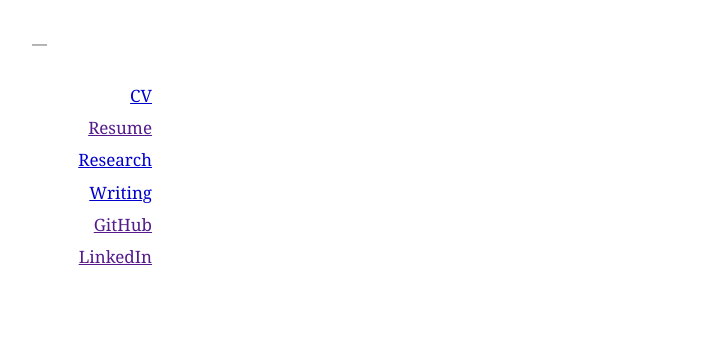
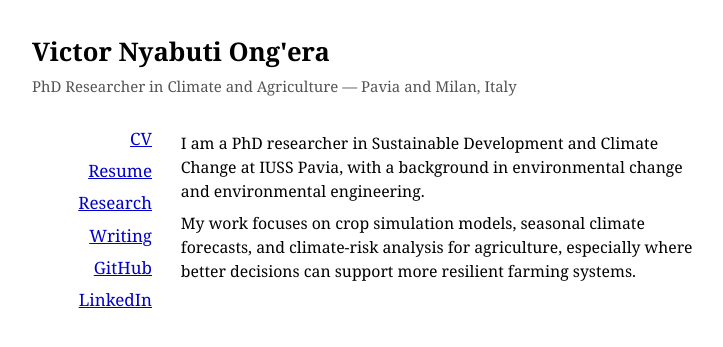
Before and after one commit to Ongevic/research, a Jekyll site: the page built from src/index.md, in a window 1280 px wide. Shown: the top 347 px of the page, without its empty margins (268-991 px from the left). Built offline with Jekyll 4.4.1, drawn with Linux system fonts in a browser that asks for light colours.

Commit message:
Hard-code homepage content, remove Liquid from index

```diff
--- a/src/index.md
+++ b/src/index.md
@@ -4,23 +4,22 @@ title: Victor Nyabuti Ong'era
 ---
 
 <div class="home">
-  <h1>{{ site.profile.name }}</h1>
-  <p class="home-meta">{{ site.profile.title }} &mdash; {{ site.profile.location }}</p>
+  <h1>Victor Nyabuti Ong'era</h1>
+  <p class="home-meta">PhD Researcher in Climate and Agriculture &mdash; Pavia and Milan, Italy</p>
 
   <div class="home-body">
     <nav class="home-nav">
-      <a href="{{ '/cv/' | relative_url }}">CV</a>
-      <a href="{{ site.profile.links.cv_pdf | relative_url }}">Resume</a>
-      <a href="{{ '/research/' | relative_url }}">Research</a>
-      <a href="{{ '/news/' | relative_url }}">Writing</a>
-      <a href="{{ site.profile.links.github }}">GitHub</a>
-      <a href="{{ site.profile.links.linkedin }}">LinkedIn</a>
+      <a href="/research/cv/">CV</a>
+      <a href="/research/assets/docs/Victor-Ongera-CV.pdf">Resume</a>
+      <a href="/research/research/">Research</a>
+      <a href="/research/news/">Writing</a>
+      <a href="https://github.com/Ongevic">GitHub</a>
+      <a href="https://www.linkedin.com/in/victor-nyabuti-ongera-156394114/">LinkedIn</a>
     </nav>
 
     <div class="home-main">
-      {% for paragraph in site.profile.bio %}
-      <p>{{ paragraph }}</p>
-      {% endfor %}
+      <p>I am a PhD researcher in Sustainable Development and Climate Change at IUSS Pavia, with a background in environmental change and environmental engineering.</p>
+      <p>My work focuses on crop simulation models, seasonal climate forecasts, and climate-risk analysis for agriculture, especially where better decisions can support more resilient farming systems.</p>
     </div>
   </div>
 </div>
```
